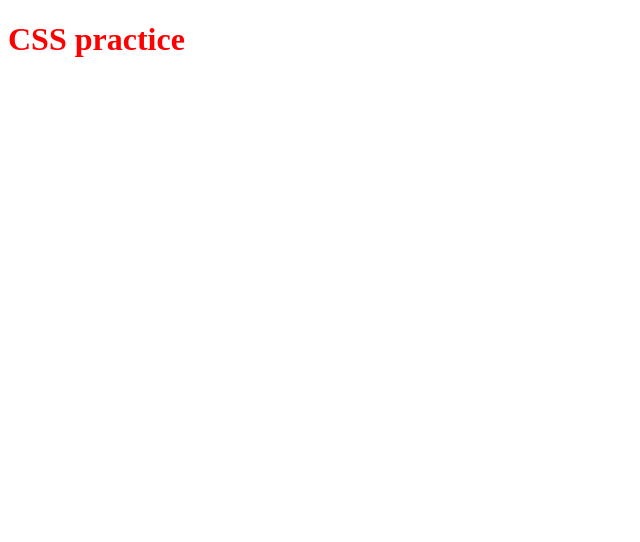
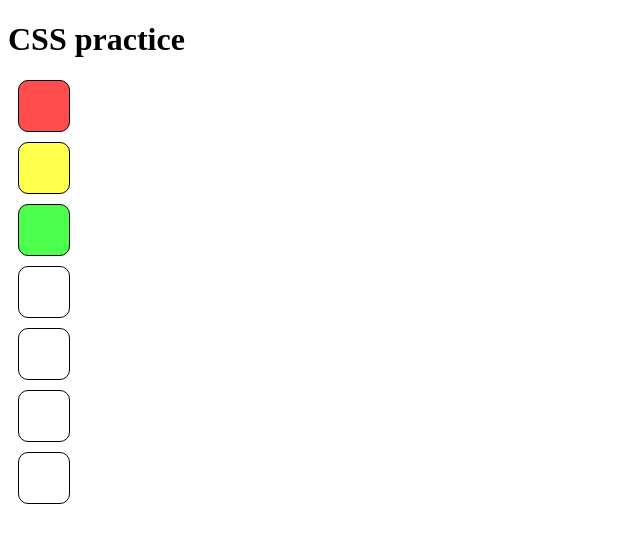
Before and after one commit to OleksandrButyter/HA4, a plain HTML site: page index.html in a window 1280 px wide. Shown: the whole page, without its empty margins (0-640 px from the left). Drawn offline with Linux system fonts and the light colour scheme.

Commit message:
Initial commit

```diff
--- a/css/index.css
+++ b/css/index.css
@@ -1,3 +1,31 @@
-h1 {
-    color:red;
+div {
+    width: 50px;
+    height: 50px;
+    border: 1px solid black;
+    border-radius: 10px;
+    margin: 10px;
 }
+
+.red {
+    background-color: #ff4d4d;
+}
+
+.yellow {
+    background-color: #ffff4d;
+}
+
+.green {
+    background-color: #4dff4d;
+}
+
+.red:hover {
+    background-color: red;
+}
+
+.yellow:hover {
+    background-color: yellow;
+}
+
+.green:hover {
+    background-color: green;
+}
--- a/index.html
+++ b/index.html
@@ -8,5 +8,12 @@
     </head>
     <body>
         <h1>CSS practice</h1>
+        <div class="red"></div>
+        <div class="yellow"></div>
+        <div class="green"></div>
+        <div></div>
+        <div></div>
+        <div></div>
+        <div></div>
     </body>
 </html>
```
